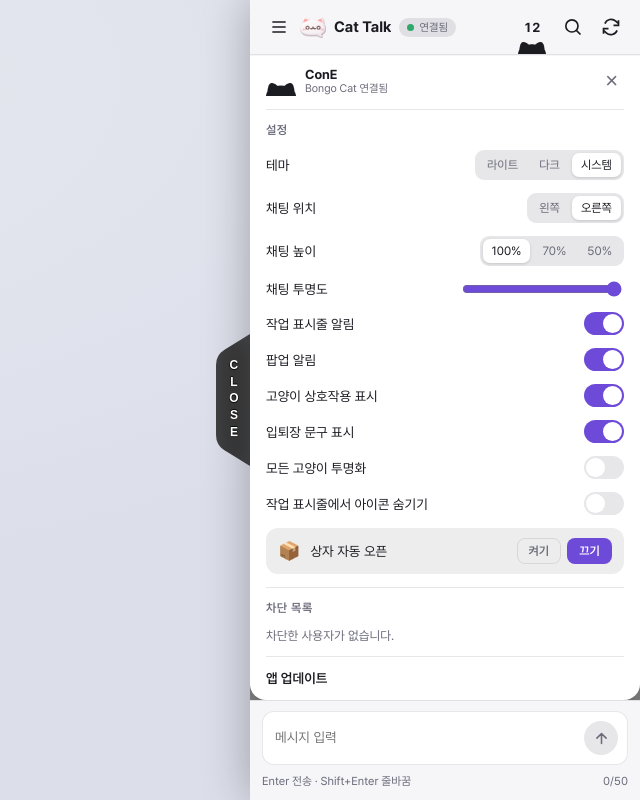
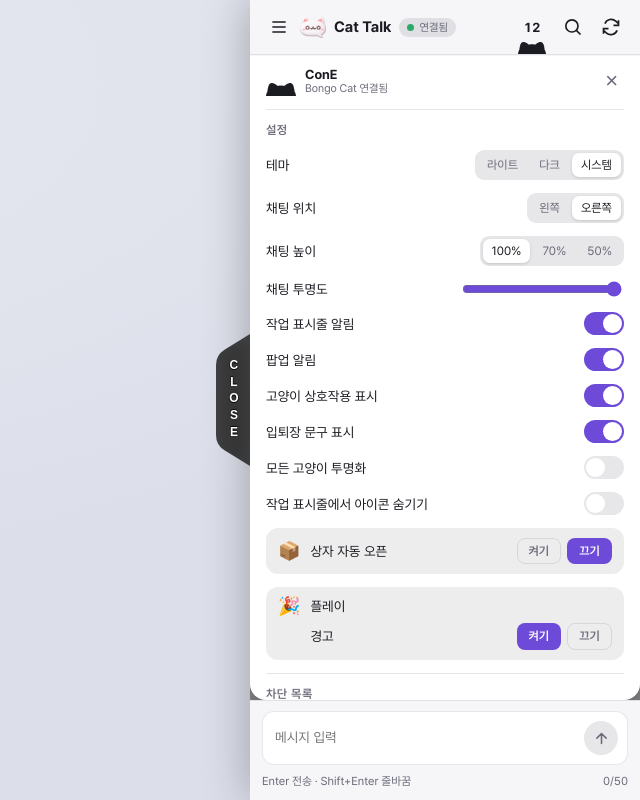
Before and after one commit to postcat23/Cat-Talk, a React (Vite) app in the folder renderer/: page / in a window 1280 px wide. Both pictures are taken after a click on the button 919 px from the left and 27 px from the top of the page. Shown: the whole page, without its empty margins (640-1280 px from the left). Built offline with nearby package versions, Linux system fonts and the light colour scheme.

Commit message:
feat(play): ✨ 드로어 '플레이' 카드에 경고 켜기/끄기 추가

```diff
--- a/renderer/src/App.tsx
+++ b/renderer/src/App.tsx
@@ -7,6 +7,7 @@ import { ChatContext, useChatView } from './hooks/useChatView';
 import { AutoChestContext, useAutoChest } from './hooks/useAutoChest';
 import { AppUpdateContext, useAppUpdate } from './hooks/useAppUpdate';
 import type { Feature } from './chat/autoChest';
+import { mentionEnabled } from './chat/play';
 import CollapseTab from './components/CollapseTab';
 import TopBar from './components/TopBar';
 import SearchBar from './components/SearchBar';
@@ -20,7 +21,7 @@ const HEIGHT_PCT: Record<ChatHeight, 100 | 70 | 50> = { '100%': 100, '70%': 70,
 function Panel() {
   const { settings, overlays, dispatch } = useUi();
   const reactions = useReactionStack(MAX_CARDS[settings.height], settings.catInteraction);
-  const chat = useChatView(reactions.push, settings.catInteraction);
+  const chat = useChatView(reactions.push, settings.catInteraction, settings.playWarn);
   const { saveSettings } = chat;
   const chestOff = useCallback((features: Feature[]) => {
     const patch = { ...(features.includes('chest') && { autoOpenChest: false }), ...(features.includes('transparent') && { clearCats: false }) };
@@ -59,7 +60,8 @@ function Panel() {
             {/* 창이 작은 70%·50%에서 오버레이를 열면 입력창을 숨겨 오버레이(--ovh 100%)가 창 전체를 덮게 한다 */}
             <Composer disabled={!chat.canSend} hidden={settings.height !== '100%' && (overlays.drawerOpen || overlays.modalOpen)}
               restored={chat.restoredDraft} cooldown={chat.cooldown} onSend={chat.send} onDraft={chat.saveDraft}
-              participants={chat.participants} meId={chat.me?.id} onWarn={chat.warn} onNotify={chat.notify} />
+              participants={chat.participants} meId={chat.me?.id} onWarn={chat.warn} onNotify={chat.notify}
+              warnEnabled={settings.playWarn} mention={mentionEnabled(settings)} />
           </div>
           {/* 닉네임 변경(D-032): 패널 전체 기준 가운데. 대화 영역 오버레이와 달리 상단바·입력창까지 덮는다 */}
           <NicknameModal />
--- a/renderer/src/chat/messages.ts
+++ b/renderer/src/chat/messages.ts
@@ -28,6 +28,9 @@ const ERROR_TEXT: Record<string, string> = {
 // 드로어 차단 목록(D-033). 문구는 업스트림 원본 UI(ui/index.html·app.js)의 것
 export const NO_BLOCKED_USERS = '차단한 사용자가 없습니다.';
 export const BLOCKS_UNAVAILABLE = '차단 목록을 확인할 수 없어 상대 대화를 보류합니다. 연결 상태 새로고침 후 다시 확인해 주세요.';
+
+// 경고를 끈 채 '@이름 경고!'를 입력했을 때(사용자 결정: 보내지 않고 안내, 글은 입력창에 남긴다)
+export const WARN_OFF = '경고가 꺼져 있습니다. 드로어 > 플레이에서 켤 수 있습니다.';
 
 export const PROFILE_OPENING = 'Steam 프로필을 여는 중입니다.';
 export const TRADE_OPENING = 'Steam 교환 페이지를 여는 중입니다.';
--- a/renderer/src/chat/model.ts
+++ b/renderer/src/chat/model.ts
@@ -48,9 +48,9 @@ export interface ViewProfile {
 // id = 로비:대상:처형 시각(같은 처형은 한 번). at = 렌더러가 받은 시각(Date.now) — 화면이 가려져 보류할 때 기한 판정용.
 // 같은 대상의 처형이 더 와서 하나로 묶이면 at은 가장 최근에 받은 시각이 된다
 export interface WantedEvent { id: string; target: string; at?: number }
-// 전단 처리 결과(진단 로그 wanted_display, 결과 코드만): 끝까지 재생 / 같은 대상과 묶여 생략 /
+// 전단 처리 결과(진단 로그 wanted_display, 결과 코드만): 끝까지 재생 / 같은 대상과 묶여 생략 / 플레이 > 경고 꺼짐 /
 // 가려진 채 1분 지남 / 대상이 목록에 없음
-export type WantedResult = 'shown' | 'coalesce' | 'expired' | 'absent';
+export type WantedResult = 'shown' | 'coalesce' | 'off' | 'expired' | 'absent';
 
 export interface BlockedUser { steam_id: string; name: string }   // 차단 시점의 Steam 이름(모르면 '')
 
@@ -82,6 +82,7 @@ export interface UiSettings {
   presence_notices: boolean;
   clear_cats: boolean;
   auto_open_chest: boolean;
+  play_warn: boolean;   // 드로어 '플레이 > 경고'
 }
 
 export interface ViewResponse {
@@ -200,6 +201,7 @@ export const SETTING_KEYS: Partial<Record<keyof Settings, string>> = {
   presence: 'presence_notices',
   clearCats: 'clear_cats',
   autoOpenChest: 'auto_open_chest',
+  playWarn: 'play_warn',
 };
 
 export function settingsFromView(view: ViewResponse): Partial<Settings> {
@@ -209,6 +211,7 @@ export function settingsFromView(view: ViewResponse): Partial<Settings> {
     taskbarAlert: view.notifications.notification_flash,
     toastAlert: view.notifications.notification_toast,
     catInteraction: view.reactions_enabled,
-    ...(ui && { opacity: ui.chat_opacity, presence: ui.presence_notices, clearCats: ui.clear_cats, autoOpenChest: ui.auto_open_chest }),
+    ...(ui && { opacity: ui.chat_opacity, presence: ui.presence_notices, clearCats: ui.clear_cats, autoOpenChest: ui.auto_open_chest,
+      playWarn: ui.play_warn }),
   };
 }
--- /dev/null
+++ b/renderer/src/chat/play.ts
@@ -0,0 +1,13 @@
+// 드로어 '플레이' 카드(사용자 명세, 2026-11-17): 재미 기능마다 [켜기][끄기] 한 줄. 기능이 늘면 PLAY_FEATURES에 행을 더한다.
+// 모두 내 화면·내 입력에만 적용된다 — 남의 화면은 바꾸지 않는다(고양이 투명화·상호작용 표시와 같은 성격).
+import type { Settings } from '../state/UiContext';
+
+export type PlayKey = 'playWarn';
+
+// mention = '@' 단축어를 쓰는 기능. 그런 기능이 하나라도 켜져 있으면 '@' 자동완성이 뜨고,
+// 모두 꺼져 있으면 '@'는 일반 글자로 입력된다(사용자 결정)
+export const PLAY_FEATURES: { key: PlayKey; label: string; mention: boolean }[] = [
+  { key: 'playWarn', label: '경고', mention: true },   // 경고·공개수배 전체(D-052)
+];
+
+export const mentionEnabled = (settings: Settings) => PLAY_FEATURES.some((f) => f.mention && settings[f.key]);
--- a/renderer/src/components/Drawer.module.css
+++ b/renderer/src/components/Drawer.module.css
@@ -60,6 +60,12 @@
 .cbtns{display:flex;align-items:center;gap:6px;margin-left:auto}
 .cbtn{font:inherit;font-size:12px;font-weight:600;border:1px solid var(--line);background:none;color:var(--muted);border-radius:8px;padding:5px 11px;cursor:pointer}
 .cbtn.active{background:var(--accent);color:var(--accent-fg);border-color:transparent}
+/* 플레이 카드: 상자 카드와 같은 배경·아이콘·버튼, 헤더(아이콘+제목) 아래로 기능 행이 쌓인다.
+   [아이콘 | 이름 | 버튼] 3칸 격자 — 기능 이름이 제목 글자와 같은 세로줄에 선다(아이콘 칸은 이모지 실제 폭) */
+.play{display:grid;grid-template-columns:auto 1fr auto;align-items:center;column-gap:10px;row-gap:8px}
+.phead,.prow{display:contents}
+.phead .ctitle{grid-column:2 / -1}
+.prow > span{grid-column:2}
 .sub{font-size:11px;color:var(--muted)}
 /* 드로어가 max-height로 넘치면 내용 없는 구분선이 flex-shrink로 0px이 되어 사라지므로 줄지 않게 한다 */
 .divider{height:1px;flex:none;background:var(--line)}
--- a/renderer/src/components/Drawer.tsx
+++ b/renderer/src/components/Drawer.tsx
@@ -5,6 +5,7 @@ import { useChest } from '../hooks/useAutoChest';
 import { updateStatusText, useUpdate, type UpdateState } from '../hooks/useAppUpdate';
 import { gameStateLabel, STATE_LABEL } from '../chat/autoChest';
 import { BLOCKS_UNAVAILABLE, NO_BLOCKED_USERS } from '../chat/messages';
+import { PLAY_FEATURES } from '../chat/play';
 import Cat from './Cat';
 import YellowCards from './YellowCards';
 import styles from './Drawer.module.css';
@@ -159,6 +160,25 @@ export default function Drawer() {
             onClick={() => void turnChest(false)}>끄기</button>
         </div>
       </div>
+      {/* 플레이(사용자 명세, 2026-11-17): 재미 기능 켜기/끄기. 헤더 아래 기능마다 한 줄(chat/play.ts PLAY_FEATURES에 행을 더한다).
+          내 화면·내 입력에만 적용되고 남의 화면은 그대로다. 상자 카드와 같은 모양·버튼 */}
+      <div className={`${styles.chest} ${styles.play}`}>
+        <div className={styles.phead}>
+          <span className={styles.cicon}>🎉</span>
+          <span className={styles.ctitle}>플레이</span>
+        </div>
+        {PLAY_FEATURES.map(({ key, label }) => (
+          <div key={key} className={styles.prow}>
+            <span>{label}</span>
+            <div className={styles.cbtns} role="group" aria-label={label}>
+              <button className={settings[key] ? `${styles.cbtn} ${styles.active}` : styles.cbtn} aria-pressed={settings[key]}
+                onClick={() => set({ [key]: true })}>켜기</button>
+              <button className={settings[key] ? styles.cbtn : `${styles.cbtn} ${styles.active}`} aria-pressed={!settings[key]}
+                onClick={() => set({ [key]: false })}>끄기</button>
+            </div>
+          </div>
+        ))}
+      </div>
       <div className={styles.divider} />
       {/* 차단 목록(D-033): 앱에서 차단한 사람(이름은 닉네임 반영). 해제하면 목록·대화에 다시 보인다 */}
       <h3>차단 목록</h3>
--- a/renderer/src/components/WantedPoster.tsx
+++ b/renderer/src/components/WantedPoster.tsx
@@ -24,6 +24,7 @@ const pageVisible = () => document.visibilityState === 'visible';
 // 로비의 Cat Talk 사용자마다 같은 처형을 각자 화면에 한 번 띄운다(대상 본인 포함). 클릭은 아래로 통과한다.
 // 대상이 목록에 없으면(나감·차단) 띄우지 않고 넘긴다. 여러 건이면 차례대로(같은 대상은 useChatView가 하나로 묶는다).
 // 재생 도중 화면이 가려지면 멈추고, 1분 안에 다시 보이면 처음부터 다시 띄운다.
+// 플레이 > 경고가 꺼져 있으면 useChatView가 대기열을 비워 두므로 여기 올 것이 없다.
 export default function WantedPoster() {
   const { wanted, byId, dismissWanted } = useChat();
   const { overlays } = useUi();
--- a/renderer/src/components/YellowCards.tsx
+++ b/renderer/src/components/YellowCards.tsx
@@ -1,9 +1,11 @@
+import { useUi } from '../state/UiContext';
 import styles from './YellowCards.module.css';
 
 // 경고 총횟수(D-052)만큼 이름 뒤에 붙는 옐로카드(축구 옐로카드 모양의 노란 직사각형, 사용자 결정). 0이면 그리지 않는다.
-// 3이 되면 공개수배되고 0으로 돌아가므로 보통 1~2장이다.
+// 3이 되면 공개수배되고 0으로 돌아가므로 보통 1~2장이다. 드로어 '플레이 > 경고'를 끄면 어디서도 그리지 않는다(내 화면만)
 export default function YellowCards({ count }: { count: number }) {
-  if (!(count > 0)) return null;
+  const { settings } = useUi();
+  if (!settings.playWarn || !(count > 0)) return null;
   return (
     <span className={styles.cards} role="img" aria-label={`경고 ${count}회`} title={`경고 ${count}회`}>
       {Array.from({ length: count }, (_, i) => <span key={i} className={styles.card} />)}
--- a/renderer/src/mock/mockBridge.ts
+++ b/renderer/src/mock/mockBridge.ts
@@ -11,7 +11,7 @@ let revision = 1;
 let theme: Theme = 'system';
 const notifications = { notification_flash: true, notification_toast: true };
 let reactionsEnabled = true;
-const uiSettings: UiSettings = { chat_opacity: 100, presence_notices: true, clear_cats: false, auto_open_chest: false };
+const uiSettings: UiSettings = { chat_opacity: 100, presence_notices: true, clear_cats: false, auto_open_chest: false, play_warn: true };
 const drafts = new Map<string, string>();
 const nicknames: Record<string, string> = { ...INITIAL_NICKNAMES };
 const blocked: Record<string, string> = {};   // 앱 차단(D-033): id → 차단 시점 이름
--- a/renderer/src/state/UiContext.tsx
+++ b/renderer/src/state/UiContext.tsx
@@ -16,6 +16,7 @@ export interface Settings {
   presence: boolean;
   hideTaskbarIcon: boolean; // 토글 UI만, 동작 연결은 2e-2b
   autoOpenChest: boolean;   // true=켜기 활성. 켜기/끄기 버튼 UI만, 적용/복원 로직은 보류
+  playWarn: boolean;        // 드로어 '플레이 > 경고'(기본 켜기). 끄면 내 화면의 노란 카드·공개수배 전단과 내 '@경고!' 입력만 멈춘다
 }
 
 export type ReportKind = 'bug' | 'request';
@@ -58,7 +59,7 @@ const initialState: UiState = {
   settings: {
     theme: 'system', side: saved?.side ?? 'right', height: (saved && SAVED_HEIGHT[saved.heightPct]) ?? '100%', opacity: 100,
     taskbarAlert: true, toastAlert: true, catInteraction: true, clearCats: false, presence: true,
-    hideTaskbarIcon: saved?.hideTaskbar ?? false, autoOpenChest: false,
+    hideTaskbarIcon: saved?.hideTaskbar ?? false, autoOpenChest: false, playWarn: true,
   },
   overlays: { collapsed: false, drawerOpen: false, modalOpen: false, searchOpen: false, nicknameFor: null, reportKind: null },
 };
```
Also changed, not shown: renderer/src/components/Composer.tsx (+9 -2 lines), renderer/src/hooks/useChatView.ts (+13 -2 lines), 4 other files (tests, documents, lock files or other folders).
